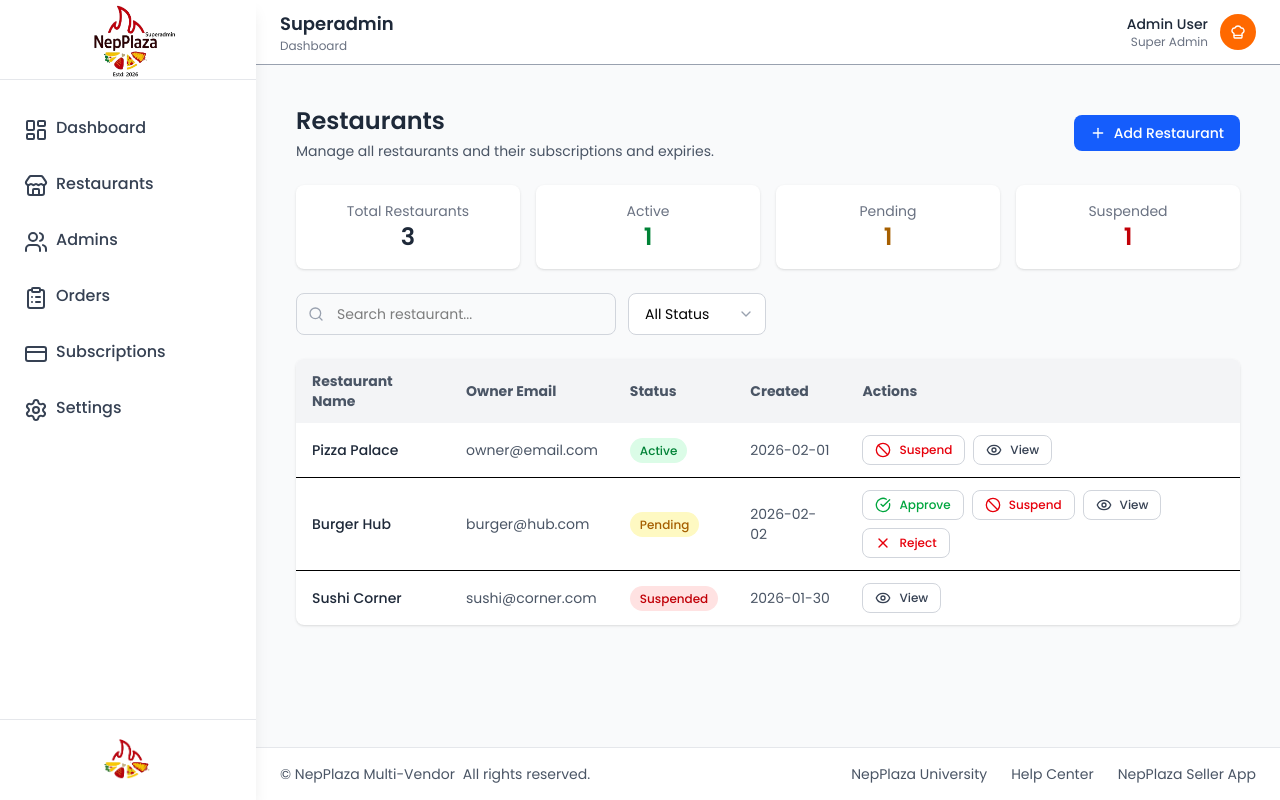
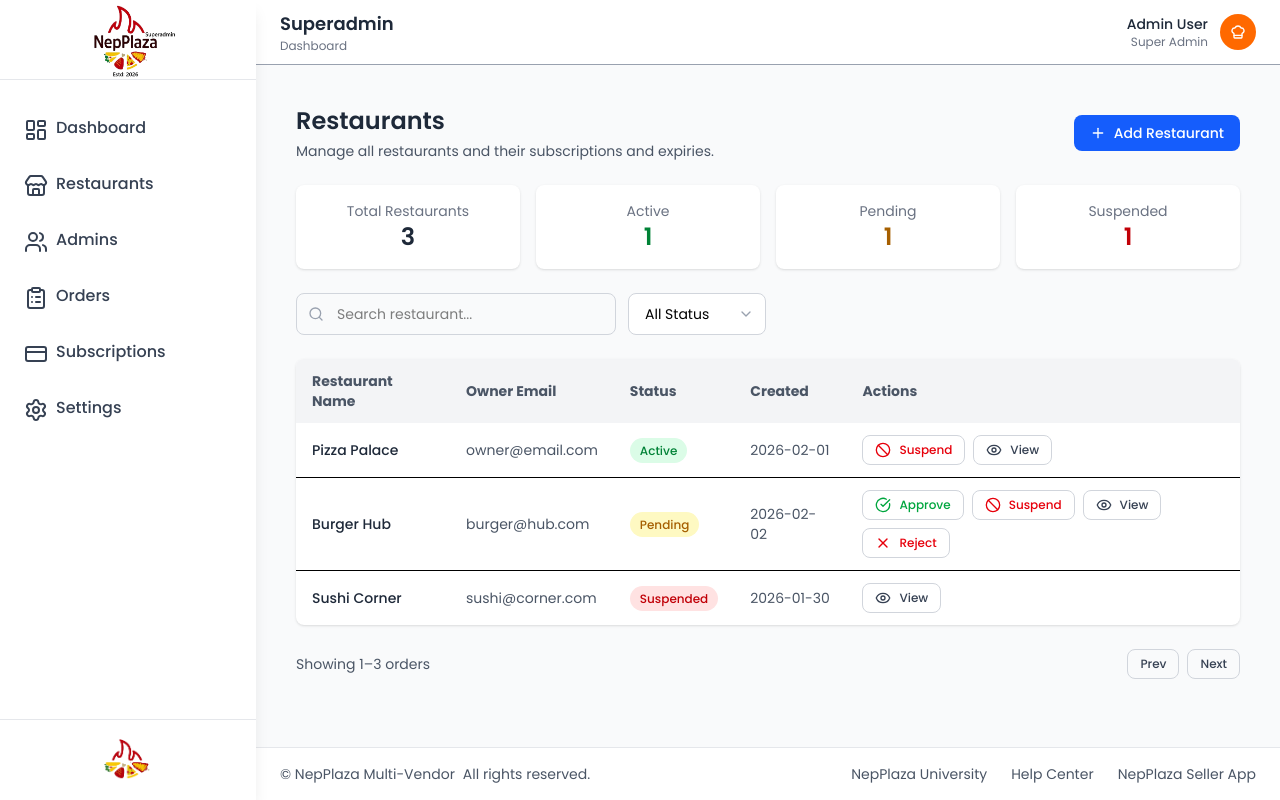
Before and after one commit to Sujan7Neupane/multivendor-restaurant-platform, a Next.js app: page /superadmin/restaurants in a window 1280 px wide. Built offline with nearby package versions, Linux system fonts and the light colour scheme.

Commit message:
feat: add pagination section in orders admin UI superadmin

```diff
--- a/src/app/superadmin/admins/page.tsx
+++ b/src/app/superadmin/admins/page.tsx
@@ -254,6 +254,19 @@ export default function AdminManagement() {
           </div>
         ))}
       </div>
+
+      {/* Pagination Placeholder */}
+      <div className="mt-6 flex justify-between items-center text-sm text-gray-600">
+        <span>Showing 1–{admins.length} orders</span>
+        <div className="flex gap-2">
+          <Button variant="outline" size="sm">
+            Prev
+          </Button>
+          <Button variant="outline" size="sm">
+            Next
+          </Button>
+        </div>
+      </div>
     </div>
   );
 }
--- a/src/app/superadmin/restaurants/add/page.tsx
+++ b/src/app/superadmin/restaurants/add/page.tsx
@@ -60,7 +60,7 @@ function AddRestaurant() {
               </div>
 
               {/* Right Side Fields */}
-              <div className="flex-1 grid sm:grid-cols-1 gap-4 ml-7">
+              <div className="flex-1 grid sm:grid-cols-1 gap-4 sm:ml-7">
                 {/* Company Name */}
                 <div>
                   <label className="block text-sm font-medium text-gray-700 mb-2">
--- a/src/app/superadmin/restaurants/page.tsx
+++ b/src/app/superadmin/restaurants/page.tsx
@@ -202,6 +202,19 @@ export default function Restaurants() {
           </div>
         ))}
       </div>
+
+      {/* Pagination Placeholder */}
+      <div className="mt-6 flex justify-between items-center text-sm text-gray-600">
+        <span>Showing 1–{restaurants.length} orders</span>
+        <div className="flex gap-2">
+          <Button variant="outline" size="sm">
+            Prev
+          </Button>
+          <Button variant="outline" size="sm">
+            Next
+          </Button>
+        </div>
+      </div>
     </div>
   );
 }
```
